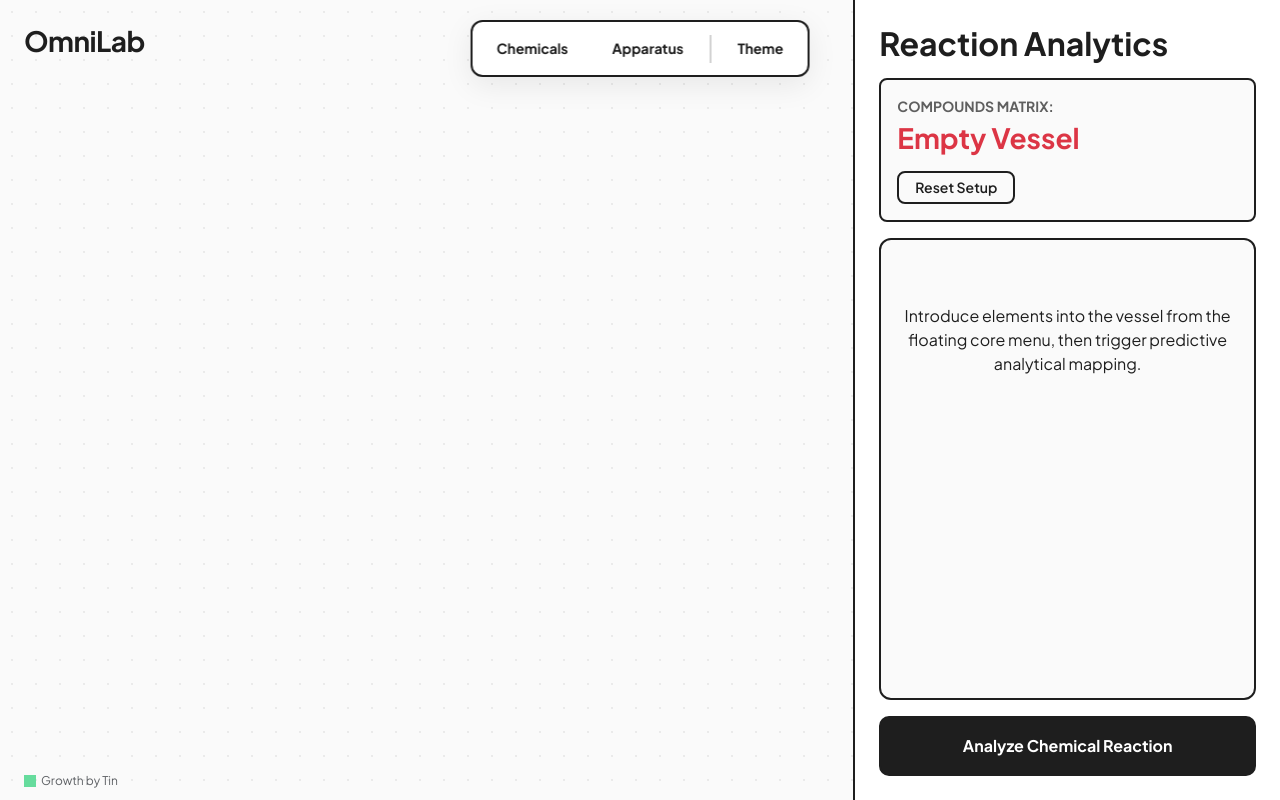
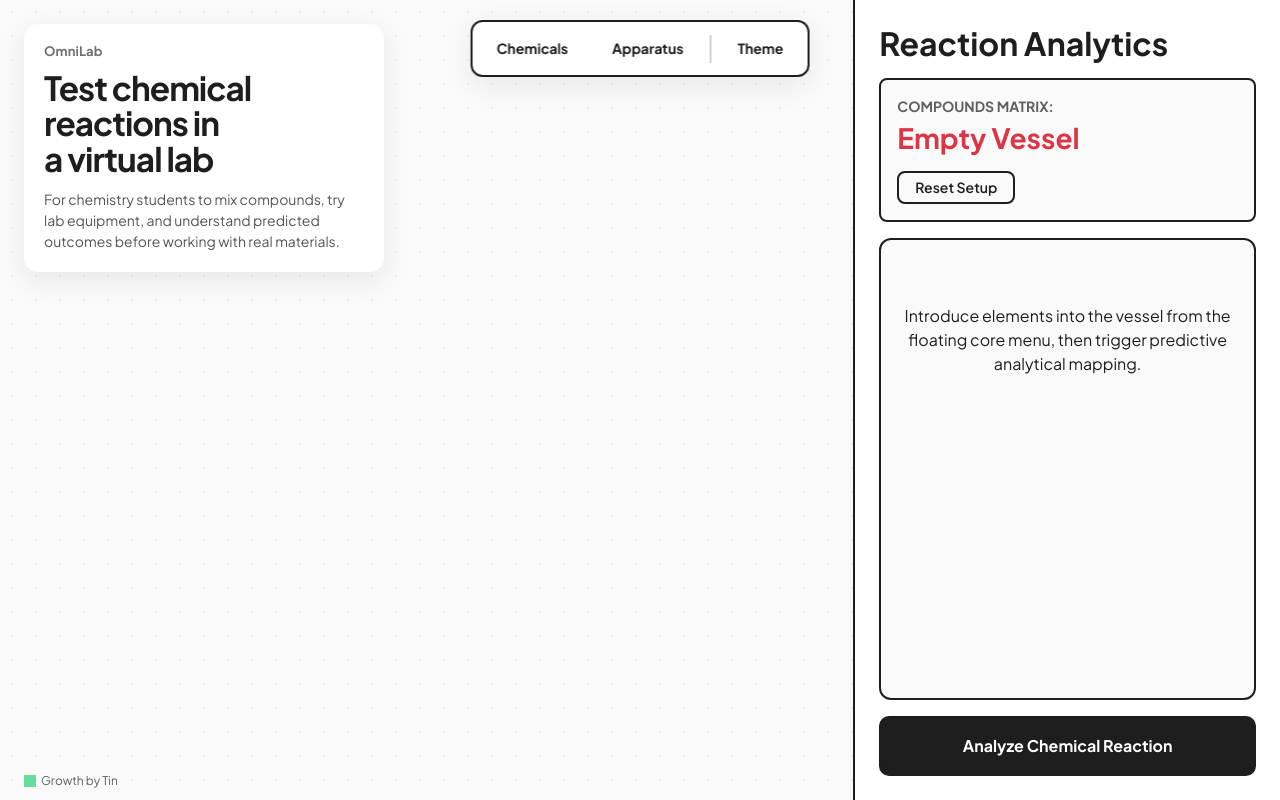
Before and after one commit to Yusupov-Muhammadyusuf/OmniLab, a Django app: page / in a window 1280 px wide. Run offline with Django 5.2, Linux system fonts and the light colour scheme.

Commit message:
feat: clarify homepage value proposition
Co-authored-by: tin-computer[bot] <277149838+tin-computer[bot]@users.noreply.github.com>

```diff
--- a/static/css/style.css
+++ b/static/css/style.css
@@ -269,16 +269,42 @@ body {
 
 .app-title-card {
     position: absolute;
-    top: 24px;
+    top: 92px;
     left: 24px;
     z-index: 100;
+    width: min(360px, calc(100vw - 48px));
+    padding: 18px 20px 20px;
+    border-radius: 14px;
+    background: var(--panel-bg);
+    box-shadow: var(--shadow);
+    backdrop-filter: blur(10px);
 }
 
 .app-title-card h1 {
-    font-size: 28px;
+    max-width: 18ch;
+    font-size: clamp(28px, 2.6vw, 36px);
     font-weight: 700;
+    line-height: 1.08;
+    margin: 0 0 12px;
+    letter-spacing: -1px;
+    text-wrap: balance;
+}
+
+.app-wordmark {
+    margin: 0 0 8px;
+    font-size: 13px;
+    font-weight: 700;
+    letter-spacing: 0.01em;
+    opacity: 0.64;
+}
+
+.app-subheadline {
+    max-width: 42ch;
     margin: 0;
-    letter-spacing: -0.5px;
+    font-size: 14px;
+    line-height: 1.5;
+    opacity: 0.76;
+    text-wrap: pretty;
 }
 
 .ai-sidebar {
@@ -363,3 +389,7 @@ body {
     .floating-popover-panel { position: absolute; top: 70px; }
     .site-credit { position: static; margin: 16px 24px; }
 }
+
+@media (min-width: 1200px) {
+    .app-title-card { top: 24px; }
+}
--- a/templates/index.html
+++ b/templates/index.html
@@ -13,9 +13,11 @@
     <link rel="stylesheet" href="{% static 'css/style.css' %}">
 </head>
 <body>
-    <div class="app-title-card d-none d-md-block">
-        <h1>OmniLab</h1>
-    </div>
+    <header class="app-title-card">
+        <p class="app-wordmark">OmniLab</p>
+        <h1>Test chemical reactions in a virtual lab</h1>
+        <p class="app-subheadline">For chemistry students to mix compounds, try lab equipment, and understand predicted outcomes before working with real materials.</p>
+    </header>
 
     <div class="excalidraw-floating-toolbar" id="floating-toolbar">
         <button class="toolbar-trigger-btn" id="trigger-chemicals">Chemicals</button>
```
